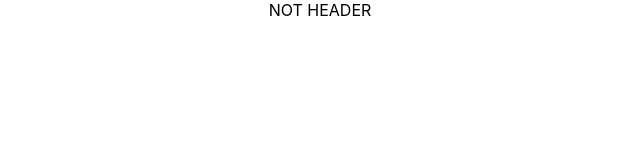
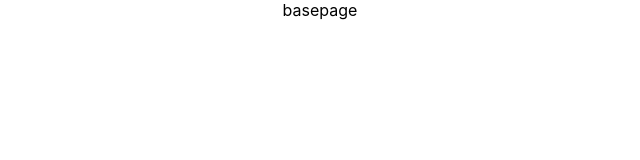
Before and after one commit to shmailez/learner, a React (Create React App) app: page / in a window 1280 px wide. Shown: the top 160 px of the page, without its empty margins (320-960 px from the left). Built offline with nearby package versions, Linux system fonts and the light colour scheme.

Commit message:
routerdom

```diff
--- a/package.json
+++ b/package.json
@@ -15,6 +15,8 @@
     "react": "^18.2.0",
     "react-dom": "^18.2.0",
     "react-redux": "^8.1.3",
+    "react-router": "^6.20.0",
+    "react-router-dom": "^6.20.0",
     "react-scripts": "5.0.1",
     "typescript": "^4.9.5",
     "web-vitals": "^2.1.4"
--- a/src/App.tsx
+++ b/src/App.tsx
@@ -1,7 +1,15 @@
+import { Route, Routes } from "react-router";
 import "./App.css";
+import BasePage from "./layout/BasePage";
 
 function App() {
-  return <div className="App">NOT HEADER</div>;
+  return (
+    <div className="App">
+      <Routes>
+        <Route path="/" element={<BasePage />} />
+      </Routes>
+    </div>
+  );
 }
 
 export default App;
--- a/src/index.tsx
+++ b/src/index.tsx
@@ -5,6 +5,7 @@ import App from "./App";
 import reportWebVitals from "./reportWebVitals";
 import { Provider } from "react-redux";
 import store from "./redux";
+import { BrowserRouter } from "react-router-dom";
 
 const root = ReactDOM.createRoot(
   document.getElementById("root") as HTMLElement
@@ -12,7 +13,9 @@ const root = ReactDOM.createRoot(
 root.render(
   <React.StrictMode>
     <Provider store={store}>
-      <App />
+      <BrowserRouter>
+        <App />
+      </BrowserRouter>
     </Provider>
   </React.StrictMode>
 );
--- /dev/null
+++ b/src/layout/BasePage.tsx
@@ -0,0 +1,5 @@
+const BasePage = () => {
+  return <>basepage</>;
+};
+
+export default BasePage;
```
Also changed, not shown: 1 other file (tests, documents, lock files or other folders).
